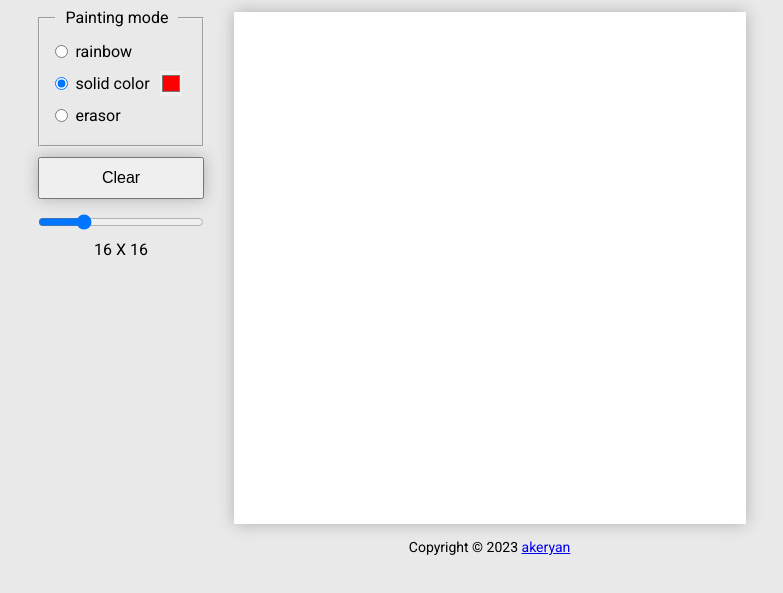
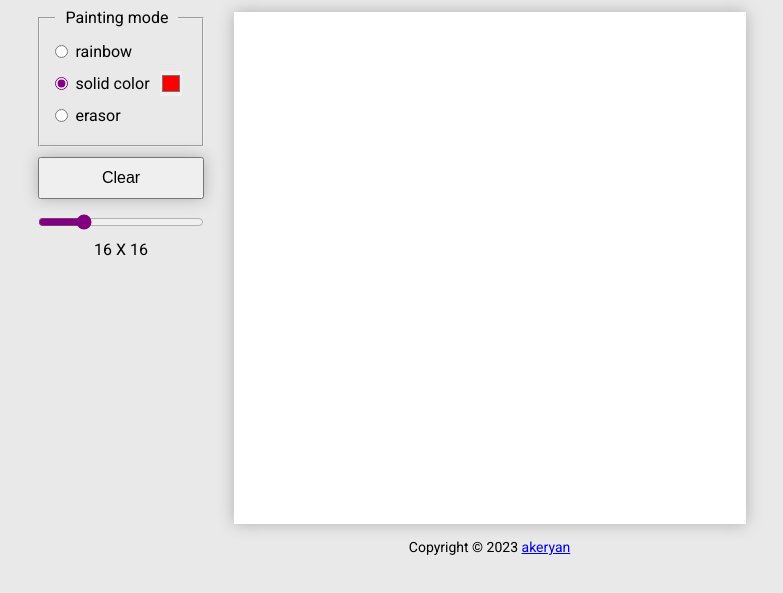
Before and after one commit to akeryan/etch-a-sketch, a plain HTML site: page index.html in a window 1280 px wide. Shown: the part 47-640 px from the top of the page, without its empty margins (248-1031 px from the left). Drawn offline with Linux system fonts and the light colour scheme.

Commit message:
radio and range styling

```diff
--- a/styles.css
+++ b/styles.css
@@ -74,6 +74,10 @@ button {
     display: block;
 }
 
+input[ type = range ] {
+    accent-color:purple;
+}
+
 .radioGroup {
     padding: 15px 20px 10px 15px;
     margin-bottom: 10px;
@@ -94,6 +98,10 @@ button {
     margin-top: 3px;
 }
 
+input[type = radio] {
+    accent-color: purple;
+}
+
 .color-picker {
     border: none;
     margin-left: 3px;
```
